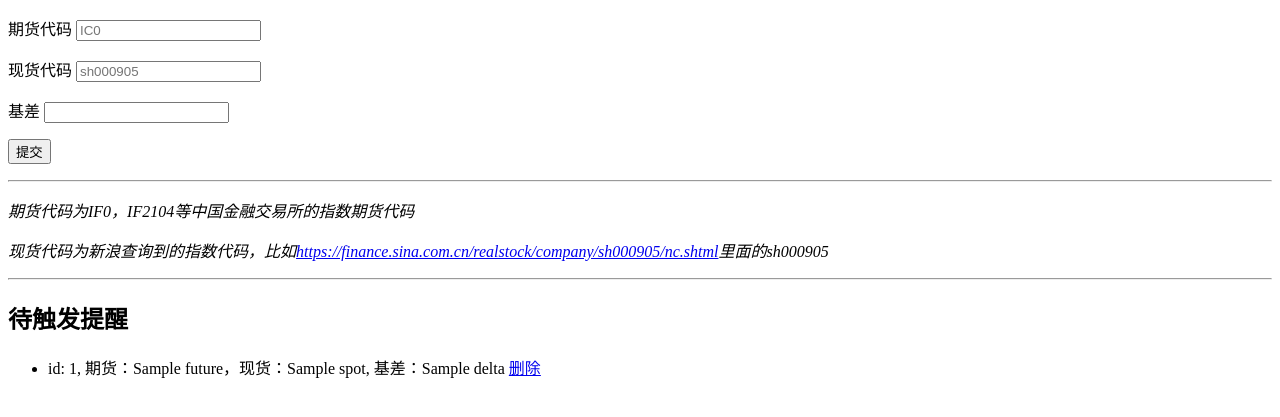
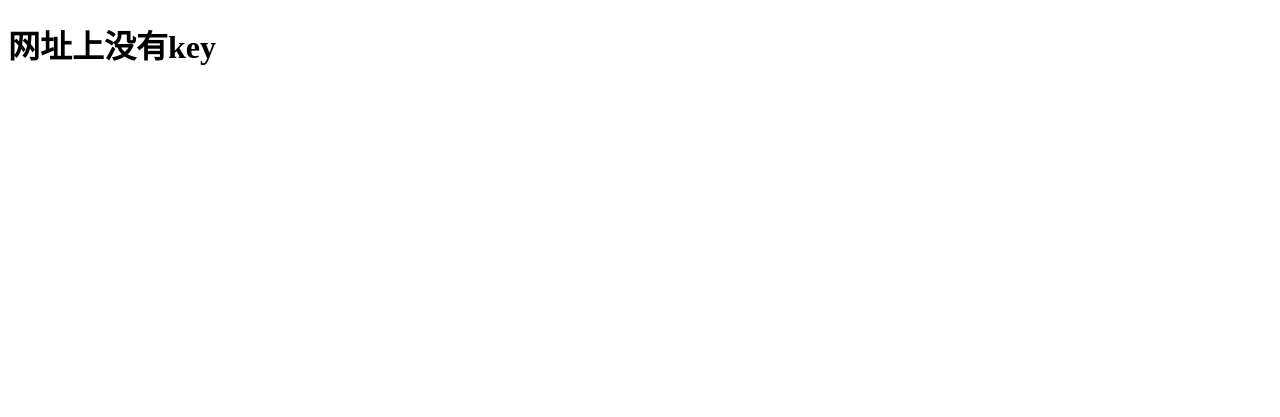
Before and after one commit to hoipo/future-spot-monitor, a Flask app: page / in a window 1280 px wide. Shown: the top 417 px of the page. Run offline with Flask 2, Linux system fonts and the light colour scheme; a database or web service that is not in the repository returns one stand-in record (values such as "Sample title").

Commit message:
fixed bug

```diff
--- a/app.py
+++ b/app.py
@@ -10,7 +10,7 @@ import requests
 from urllib.parse import quote
 
 mongo_client = pymongo.MongoClient(
-    "mongodb://127.0.0.1:27017/?authSource=admin")
+    "mongodb://root:wsqtZ369*@119.28.19.237:27017/?authSource=admin")
 db = mongo_client["monitor"]
 col = db["sites"]
 
--- a/templates/index.html
+++ b/templates/index.html
@@ -36,12 +36,20 @@
     {% endfor %}
   </ul>
     <script>
+      var query = {}
       var keyInput = document.getElementById('key')
-      var params = location.href.split("?")[1].split("&")
-      var query = {}
-      params.map(v => query[v.split("=")[0]] = v.split("=")[1])
+      try {
+        var params = location.href.split("?")[1].split("&")
+        params.map(v => query[v.split("=")[0]] = v.split("=")[1])
+      } catch (error) {
+        document.body.innerHTML = "<h1>网址上没有key</h1>"
+      }
 
-      keyInput.value = query.key
+      if (!!query) {
+        keyInput.value = query.key
+      } else {
+        document.body.innerHTML="<h1>网址上没有key</h1>"
+      }
     </script>
 </body>
 </html>
```
